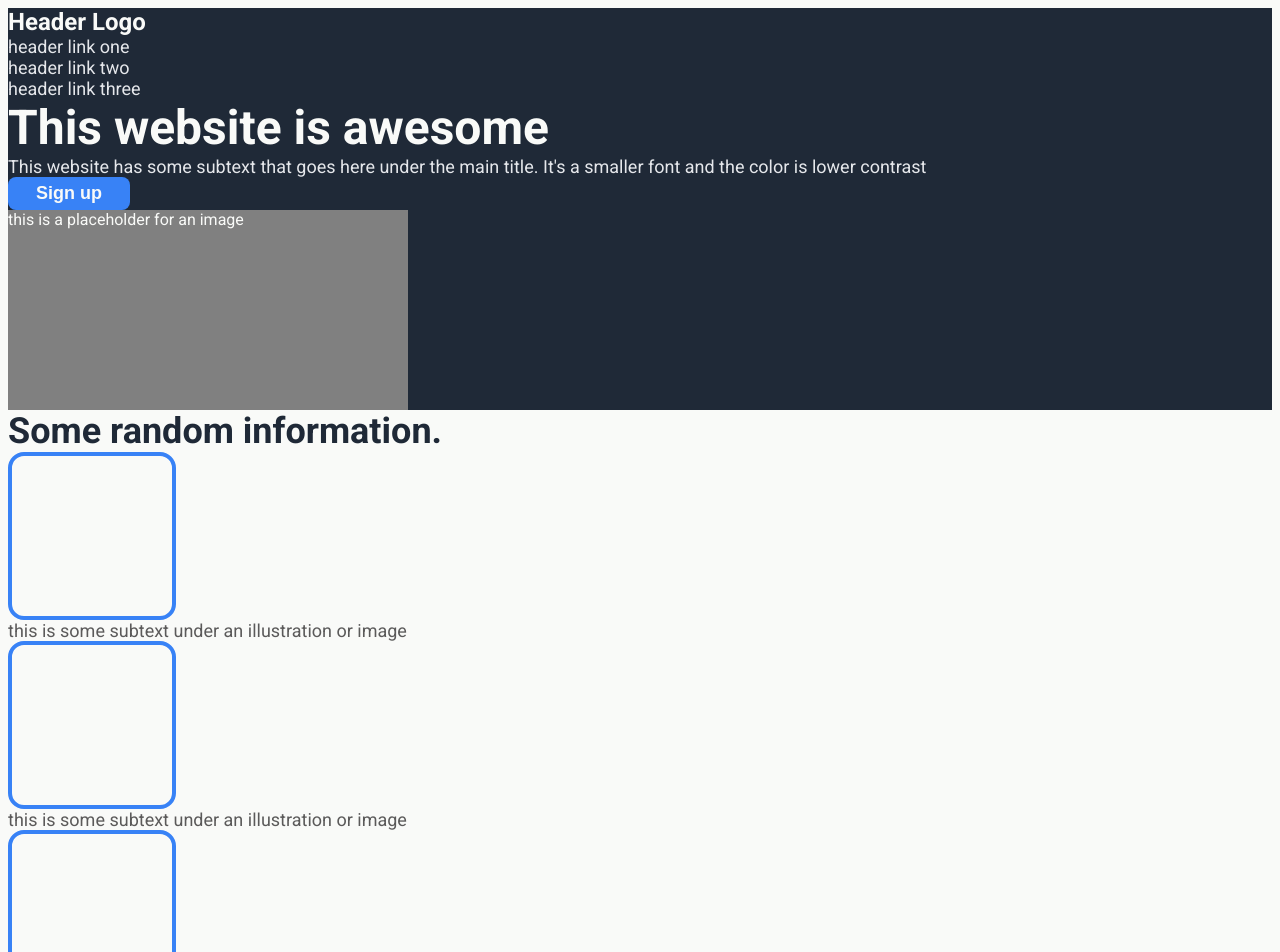
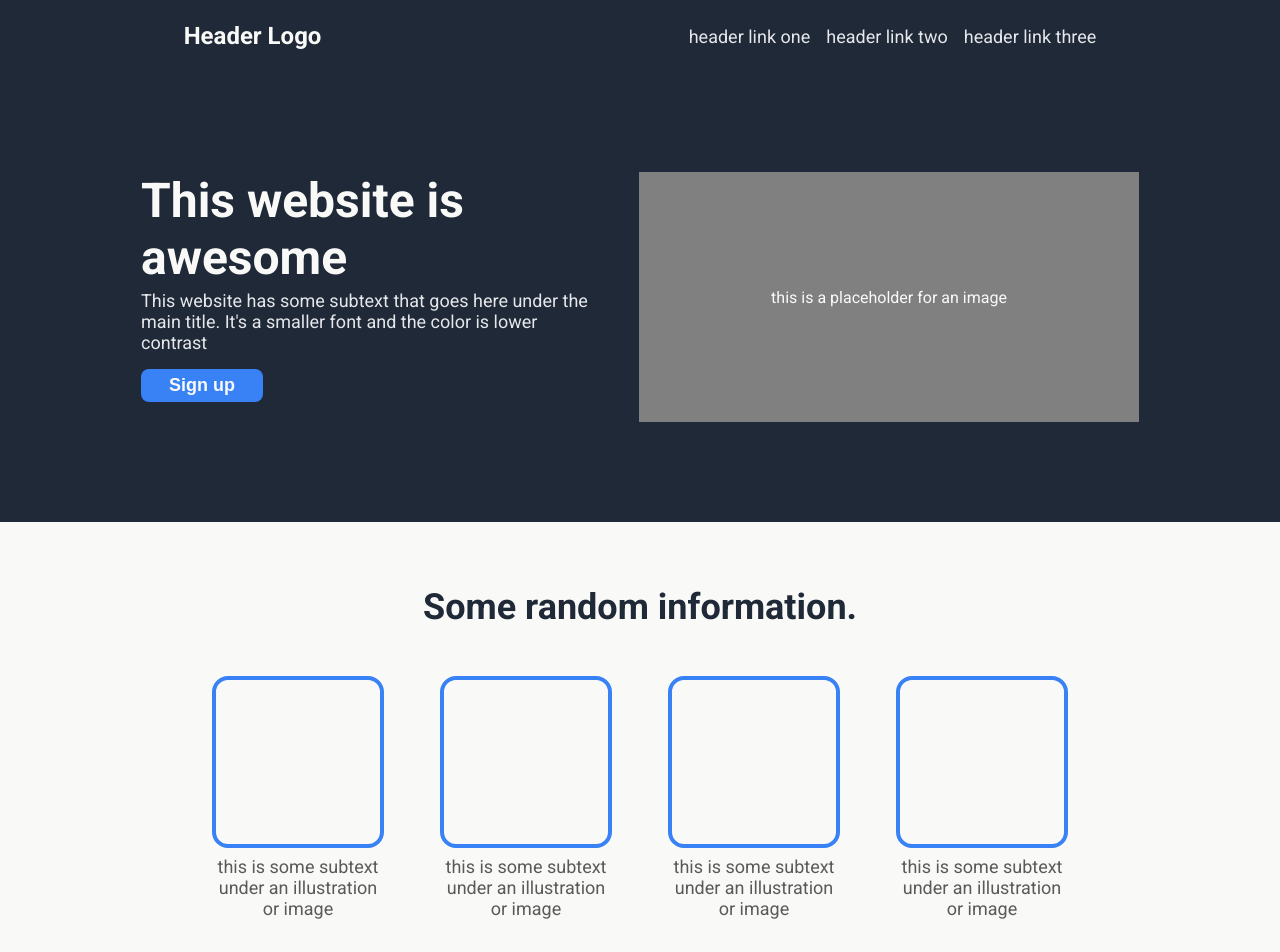
Before and after one commit to andyhyun/landing-page, a plain HTML site: page index.html in a window 1280 px wide. Shown: the top 952 px of the page. Drawn offline with Linux system fonts and the light colour scheme.

Commit message:
Add flexbox styling

```diff
--- a/style.css
+++ b/style.css
@@ -1,6 +1,9 @@
 body {
   font-family: 'Roboto', sans-serif;
   background-color: #f9faf8;
+  margin: 0;
+  display: flex;
+  flex-direction: column;
 }
 
 ul, h1, p {
@@ -10,6 +13,8 @@ ul, h1, p {
 
 ul {
   list-style: none;
+  display: flex;
+  gap: 16px;
 }
 
 a, .hero p, .container p, .footer {
@@ -28,6 +33,20 @@ a {
   background-color: #1f2937;
 }
 
+.header, .footer {
+  height: 72px;
+  display: flex;
+  align-items: center;
+}
+
+.header {
+  justify-content: space-around;
+}
+
+.footer {
+  justify-content: center;
+}
+
 .logo, .hero h1, button, .hero .box, .container h1 {
   color: #f9faf8;
 }
@@ -40,8 +59,24 @@ a {
   font-size: 24px;
 }
 
+.hero {
+  padding: 100px 0px;
+  display: flex;
+  justify-content: center;
+  gap: 48px;
+}
+
+.hero .left {
+  max-width: 450px;
+}
+
 .hero h1 {
   font-size: 48px;
+  margin-bottom: 4px;
+}
+
+.hero button {
+  margin-top: 16px;
 }
 
 button, .container {
@@ -54,6 +89,10 @@ button {
   padding: 6px 28px;
 }
 
+.content {
+  flex: 1;
+}
+
 .subtext {
   color: #5b5a5a;
 }
@@ -63,9 +102,12 @@ button {
 }
 
 .hero .box {
-  width: 400px;
-  height: 200px;
+  width: 500px;
+  height: 250px;
   background-color: gray;
+  display: flex;
+  justify-content: center;
+  align-items: center;
 }
 
 .info h1, .quote p {
@@ -73,18 +115,54 @@ button {
   font-size: 36px;
 }
 
+.info {
+  padding: 64px;
+  display: flex;
+  flex-direction: column;
+  align-items: center;
+  gap: 48px
+}
+
+.info .figure-row {
+  display: flex;
+  flex-wrap: wrap;
+  justify-content: center;
+  gap: 64px;
+}
+
+.figure {
+  width: 164px;
+  text-align: center;
+  display: flex;
+  flex-direction: column;
+  align-items: center;
+  gap: 8px;
+}
+
 .figure .box {
-  width: 160px;
-  height: 160px;
+  width: 164px;
+  height: 164px;
   border-radius: 16px;
   border: 4px solid #3882f6;
 }
 
 .quote {
   background-color: #e5e7eb;
+  padding: 120px 280px;
+  display: flex;
+  flex-direction: column;
+  align-items: flex-end;
 }
 
 .quote p {
   font-weight: 300;
   font-style: italic;
 }
+
+.container {
+  padding: 40px 48px;
+  margin: 80px 240px;
+  border-radius: 8px;
+  display: flex;
+  justify-content: space-around;
+}
```
